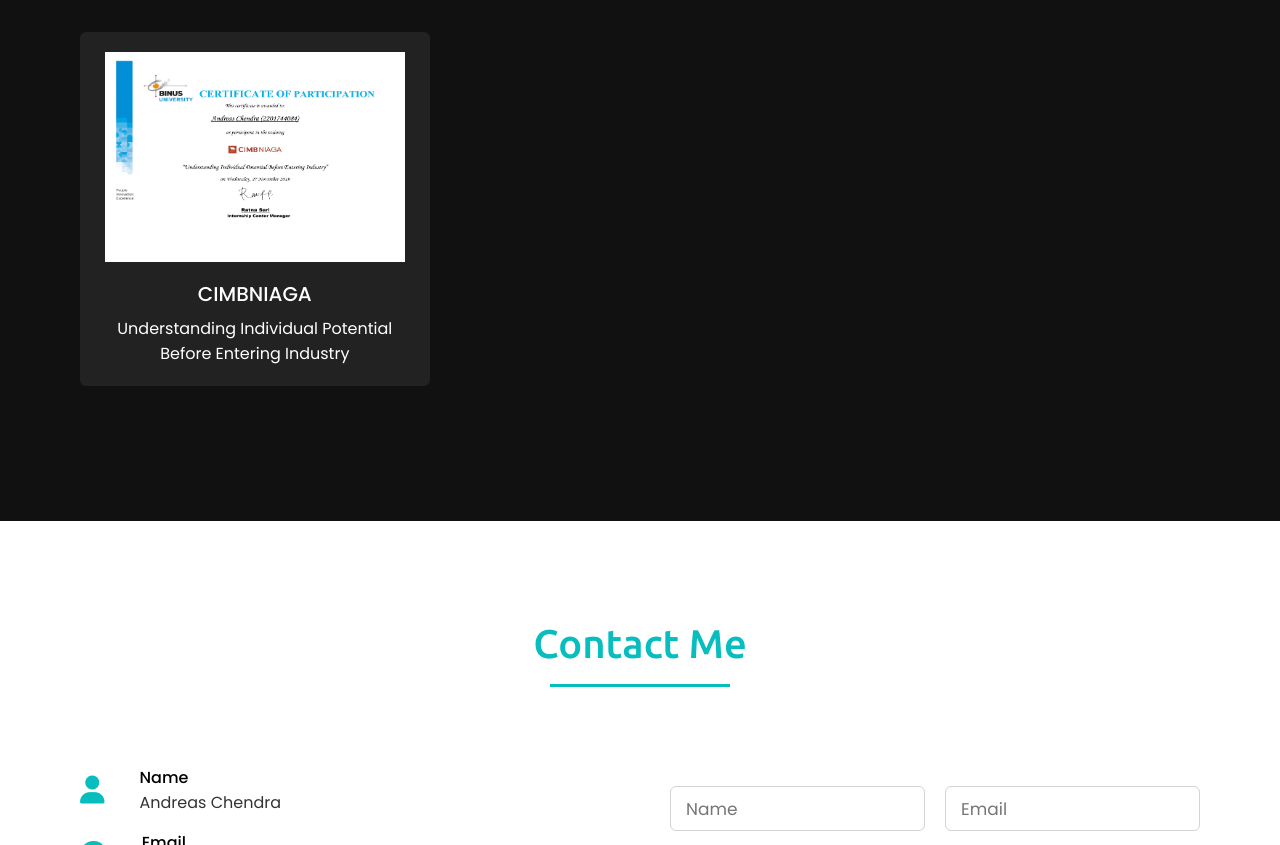
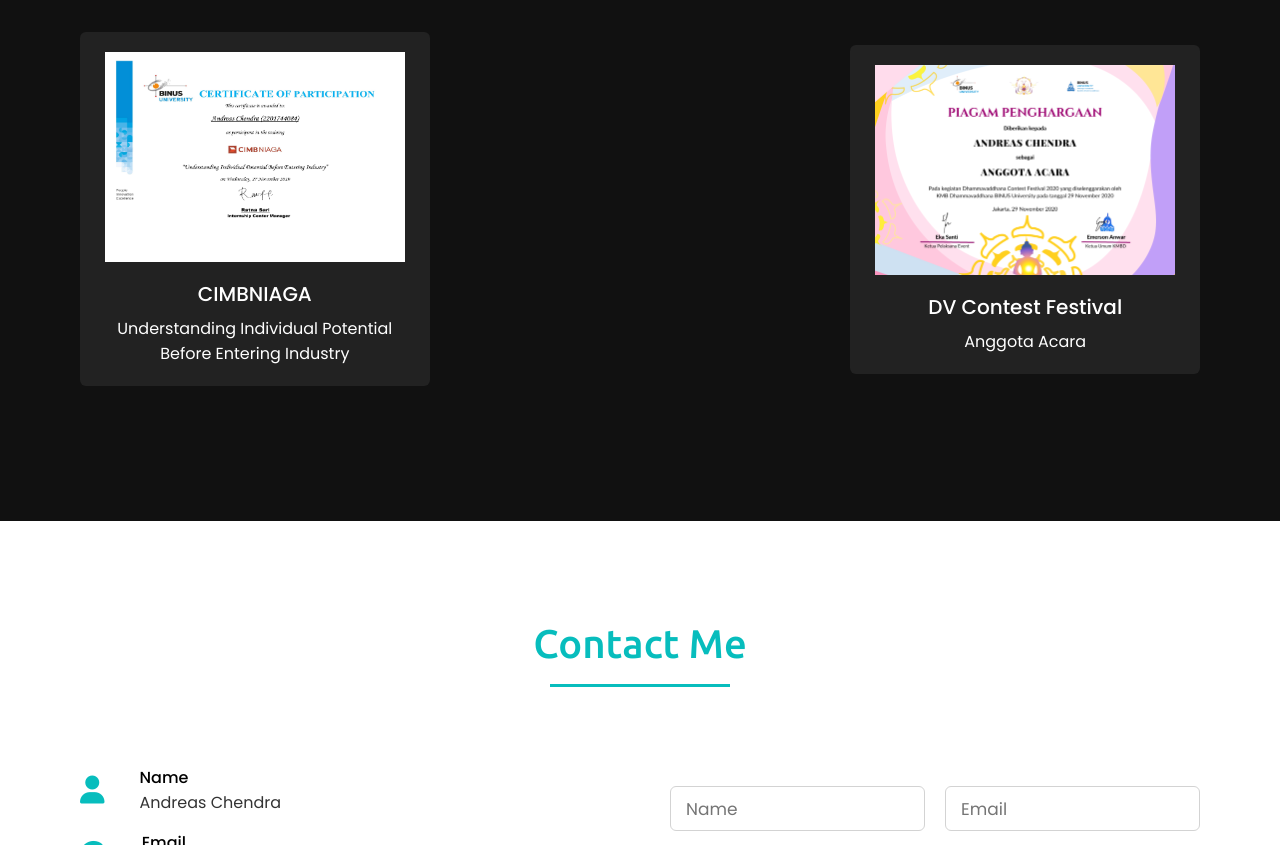
Before and after one commit to AndreasChendra/andreaschendra.github.io, a plain HTML site: page index.html in a window 1280 px wide. Shown: the part 3638-4483 px from the top of the page. Drawn offline with nearby package versions, Linux system fonts and the light colour scheme.

Commit message:
Update View

```diff
--- a/index.html
+++ b/index.html
@@ -275,6 +275,15 @@
                         <p>Understanding Individual Potential Before Entering Industry</p>
                     </div>
                 </div>
+                <div class="card">
+                    <div class="box">
+                        <a target="_blank" href="image/my_certificate/DV_ConFest.png">
+                            <img src="image/my_certificate/DV_ConFest.png" alt="" width="300" height="210">
+                        </a>
+                        <div class="text">DV Contest Festival</div>
+                        <p>Anggota Acara</p>
+                    </div>
+                </div>
             </div>
         </div>
     </section>
```
Also changed, not shown: image/my_certificate/DV_ConFest.png (added).
